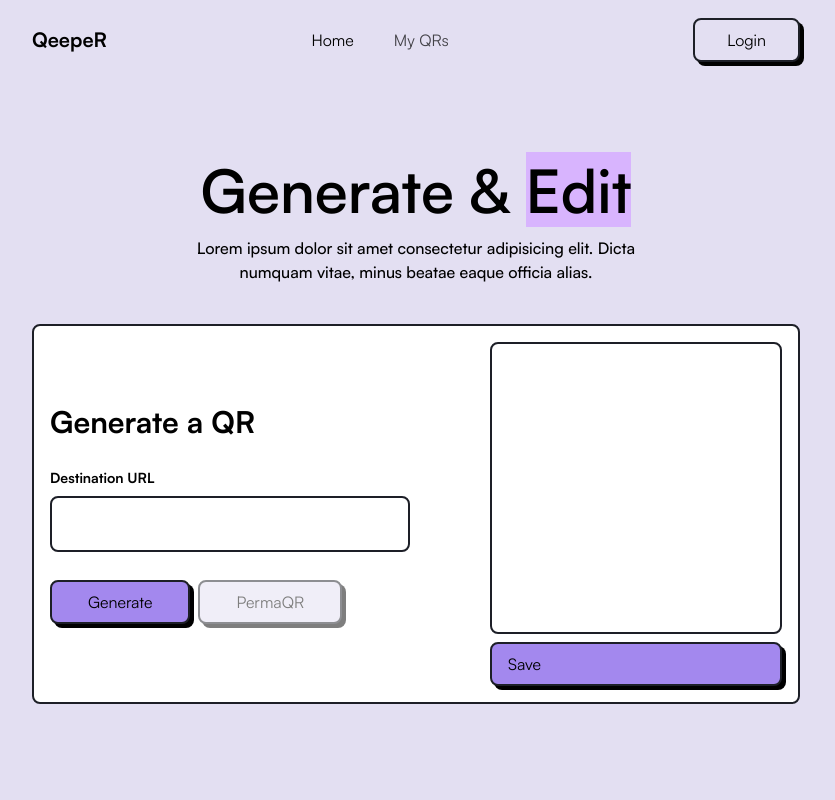
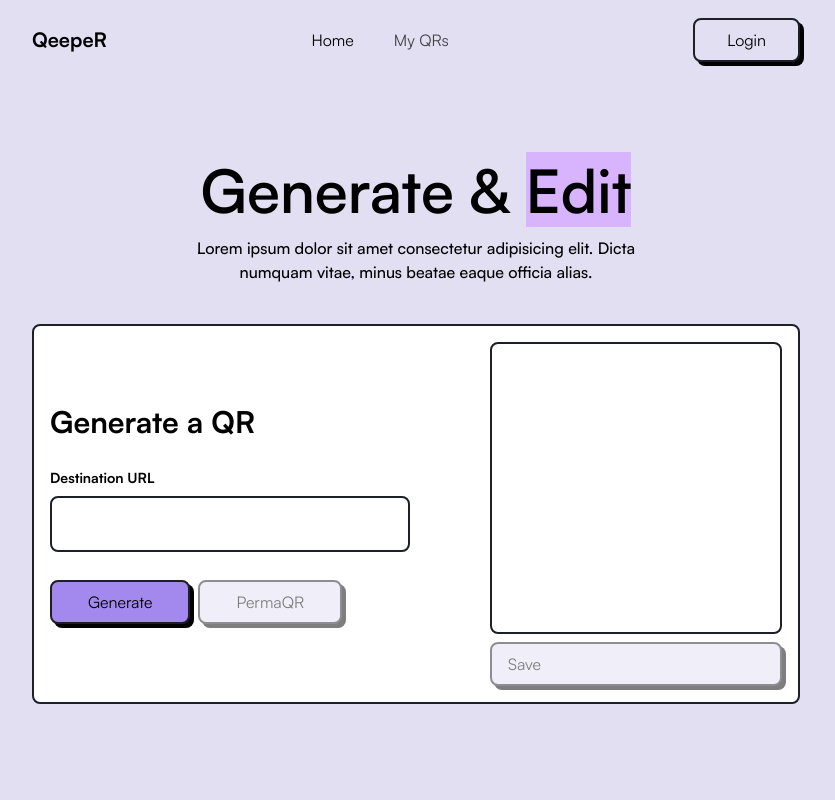
Before and after one commit to doulovera/QeepeR, a Next.js app: page / in a window 1280 px wide. Shown: the top 800 px of the page, without its empty margins (224-1059 px from the left). Built offline with nearby package versions, Linux system fonts and the light colour scheme; no server answers.

Commit message:
refactor Hero and QrGenerationForm components to include user login status

```diff
--- a/src/app/page.tsx
+++ b/src/app/page.tsx
@@ -7,7 +7,6 @@ import { Bento } from "@/components/landing/bento";
 export default async function Home() {
   return (
     <main className="w-full max-w-3xl min-h-screen mx-auto px-4 lg:px-0">
-      {/* @ts-ignore */}
       <Header />
       <Hero />
       <Bento />
--- a/src/components/landing/hero/generate.tsx
+++ b/src/components/landing/hero/generate.tsx
@@ -9,7 +9,11 @@ import { QrGenerationForm } from "./qr-form";
 import { downloadSvg } from "@/utils/download-svg";
 import { Card } from "@/components/shared/card";
 
-export function Generate() {
+interface Props {
+  isUserLogged: boolean
+}
+
+export function Generate({ isUserLogged }: Props) {
   const [svg, setSvg] = useState<string | null>(null)
 
   const handleSave = () => {
@@ -22,11 +26,13 @@ export function Generate() {
       <div className="flex flex-col sm:flex-row items-center justify-between gap-20 w-full min-h-80">
         <QrGenerationForm
           setSvg={setSvg}
+          isUserLogged={isUserLogged}
         />
         <div className="flex flex-col justify-center gap-2">
           <QrImage svg={svg || ''} size="large" />
           <Button
             onClick={handleSave}
+            disabled={!svg}
           >
             Save
           </Button>
--- a/src/components/landing/hero/index.tsx
+++ b/src/components/landing/hero/index.tsx
@@ -1,6 +1,12 @@
+'use server'
+
+import { getUserMe } from "@/data/services/get-user-me-service";
+
 import { Generate } from "./generate";
 
-export function Hero() {
+export async function Hero() {
+  const user = await getUserMe()
+
   return (
     <section className="flex flex-col gap-10 my-14 sm:mt-20 sm:mb-32">
       <div className="flex flex-col gap-4 text-center">
@@ -12,7 +18,7 @@ export function Hero() {
           Lorem ipsum dolor sit amet consectetur adipisicing elit. Dicta numquam vitae, minus beatae eaque officia alias.
         </p>
       </div>
-      <Generate />
+      <Generate isUserLogged={!!user?.uid} />
     </section>
   )
 }
--- a/src/components/landing/hero/qr-form.tsx
+++ b/src/components/landing/hero/qr-form.tsx
@@ -7,10 +7,15 @@ import { createPermaQR } from "@/data/actions/perma-code-actions";
 import { Button } from "@/components/shared/button";
 import { Input } from "@/components/shared/input";
 
-export function QrGenerationForm({ setSvg }: { setSvg: (svg: string | null) => void }) {
+interface Props {
+  setSvg: (svg: string | null) => void
+  isUserLogged: boolean
+}
+
+export function QrGenerationForm({ setSvg, isUserLogged }: Props) {
   const [destinationUrl, setDestinationUrl] = useState<string>('')
 
-  const permaQrDisabled = true
+  const isPermaQrDisabled = !isUserLogged
 
   const handleSubmit = async (evt: React.FormEvent<HTMLFormElement>) => {
     evt.preventDefault()
@@ -50,8 +55,8 @@ export function QrGenerationForm({ setSvg }: { setSvg: (svg: string | null) => v
 
         <Button
           type="button"
-          title={permaQrDisabled ? "You need to login" : undefined}
-          disabled={permaQrDisabled}
+          title={isPermaQrDisabled ? "You need to login" : undefined}
+          disabled={isPermaQrDisabled}
           onClick={handlePermaQr}
         >
           <span className="flex gap-2 px-5">
```
